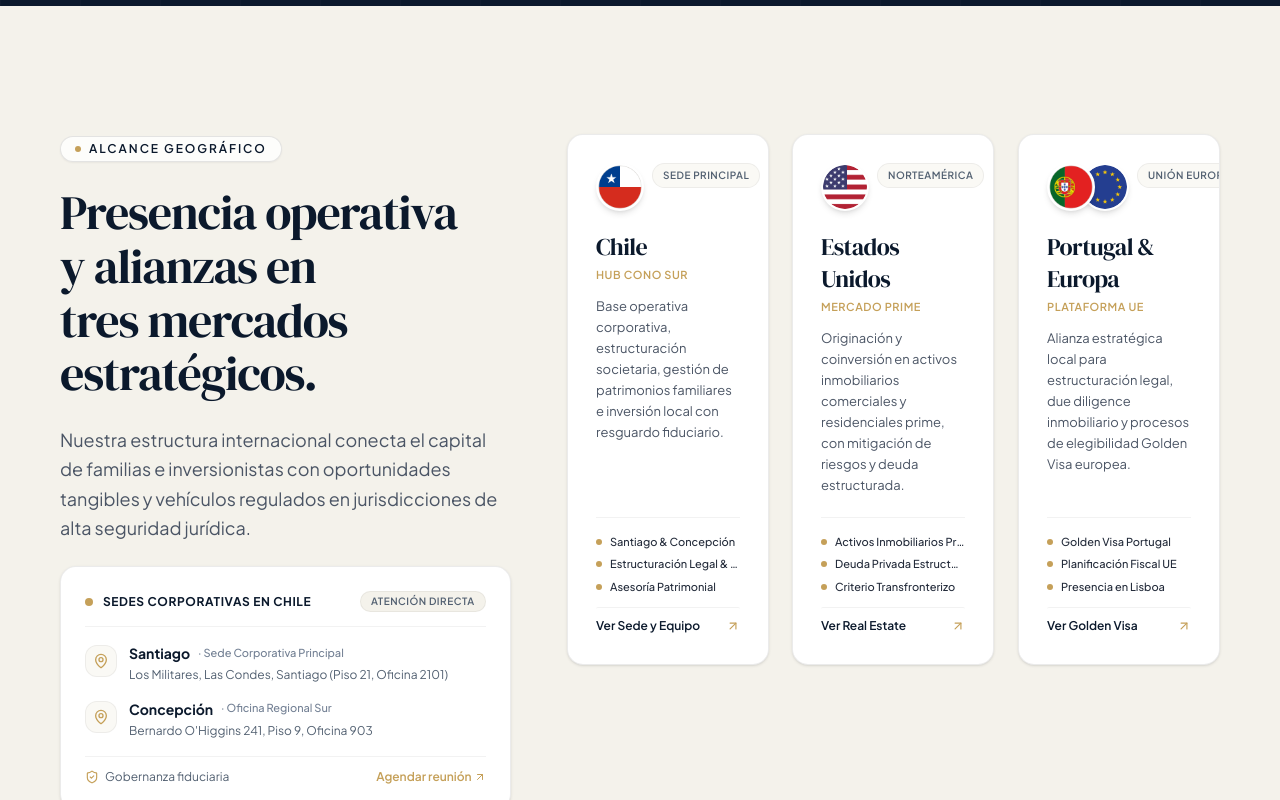
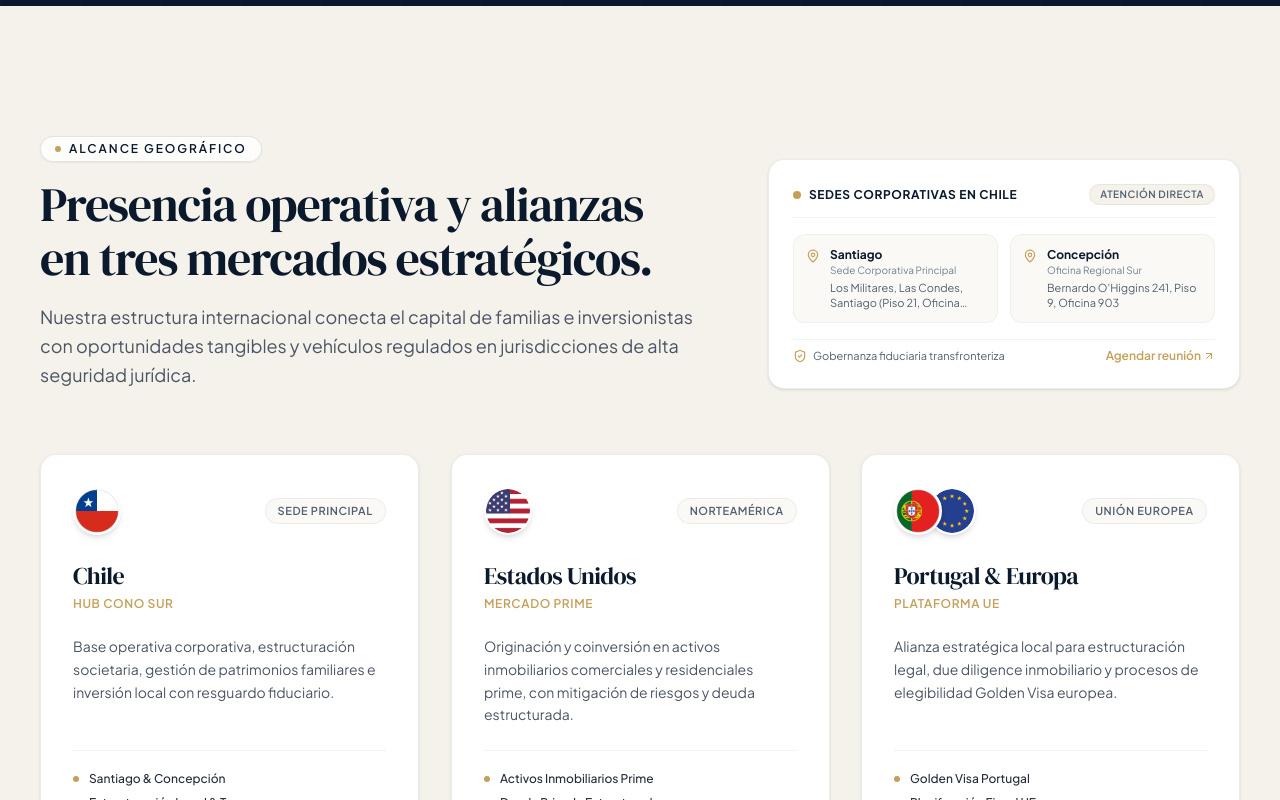
Before and after one commit to leonvonlarkether/nordseecapital, a Next.js app: page / in a window 1280 px wide. Shown: the part 4700-5500 px from the top of the page. Built offline with nearby package versions, Linux system fonts and the light colour scheme.

Commit message:
feat: add HomeInternationalPresence component for geographic reach section

```diff
--- a/src/components/home/HomeInternationalPresence.tsx
+++ b/src/components/home/HomeInternationalPresence.tsx
@@ -6,28 +6,29 @@ import { Badge } from "../ui/Badge";
 import { ScrollReveal } from "../ui/ScrollReveal";
 import { siteConfig } from "@/content/site";
 import { MapPin, ArrowUpRight, ShieldCheck } from "lucide-react";
-
 export function HomeInternationalPresence() {
   return (
-    <section className="py-24 sm:py-32 bg-[#F4F2EB] border-b border-black/5">
-      <Container>
-        <div className="grid grid-cols-1 lg:grid-cols-12 gap-12 lg:gap-14 items-start">
-          {/* Columna Izquierda: Introducción y Sedes Corporativas */}
-          <ScrollReveal direction="left" delay={50} className="lg:col-span-5 space-y-6">
+    <section className="py-24 sm:py-32 bg-[#F4F2EB] border-b border-black/5" id="alcance-geografico">
+      <Container size="wide">
+        {/* 1. Cabecera Editorial Superior + Ficha Institucional de Sedes en Chile */}
+        <div className="grid grid-cols-1 lg:grid-cols-12 gap-8 lg:gap-12 items-end mb-14 sm:mb-16">
+          <ScrollReveal direction="left" delay={50} className="lg:col-span-7 space-y-4">
             <Badge variant="light">Alcance Geográfico</Badge>
             <h2 className="font-serif text-3xl sm:text-4xl md:text-5xl text-[#0B192C] font-normal tracking-tight leading-[1.12] text-balance">
               Presencia operativa y alianzas en tres mercados estratégicos.
             </h2>
-            <p className="text-base sm:text-lg text-[#4B5565] leading-relaxed font-normal">
+            <p className="text-base sm:text-lg text-[#4B5565] leading-relaxed max-w-2xl font-normal">
               Nuestra estructura internacional conecta el capital de familias e
               inversionistas con oportunidades tangibles y vehículos regulados en
               jurisdicciones de alta seguridad jurídica.
             </p>
+          </ScrollReveal>
 
-            {/* Ficha institucional de sedes corporativas en Chile */}
-            <div className="p-6 bg-white rounded-2xl border border-black/8 shadow-sm space-y-4 relative overflow-hidden">
-              <div className="flex items-center justify-between border-b border-black/5 pb-3.5">
-                <div className="flex items-center gap-2.5">
+          {/* Ficha de Sedes Corporativas en Chile */}
+          <ScrollReveal direction="right" delay={100} className="lg:col-span-5">
+            <div className="p-6 bg-white rounded-2xl border border-black/8 shadow-sm space-y-4">
+              <div className="flex items-center justify-between border-b border-black/5 pb-3">
+                <div className="flex items-center gap-2">
                   <span className="w-2 h-2 rounded-full bg-[#C5A059]" aria-hidden="true" />
                   <span className="text-xs font-bold uppercase tracking-wider text-[#0B192C]">
                     Sedes Corporativas en Chile
@@ -38,22 +39,21 @@ export function HomeInternationalPresence() {
                 </span>
               </div>
 
-              <div className="space-y-3.5">
+              <div className="grid grid-cols-1 sm:grid-cols-2 gap-3">
                 {siteConfig.offices.map((office) => (
-                  <div key={office.city} className="flex items-start gap-3 group">
-                    <div className="w-8 h-8 rounded-xl bg-[#FAF9F5] border border-black/5 text-[#C5A059] flex items-center justify-center shrink-0 mt-0.5 group-hover:bg-[#0B192C] group-hover:text-white transition-colors duration-200">
-                      <MapPin className="w-4 h-4" aria-hidden="true" />
+                  <div
+                    key={office.city}
+                    className="flex items-start gap-2.5 p-3 rounded-xl bg-[#FAF9F5] border border-black/4"
+                  >
+                    <MapPin className="w-3.5 h-3.5 text-[#C5A059] shrink-0 mt-0.5" aria-hidden="true" />
+                    <div className="min-w-0">
+                      <div className="text-xs font-bold text-[#0B192C]">
+                        {office.city}
                       </div>
-                    <div className="min-w-0 flex-1">
-                      <div className="flex items-center gap-2">
-                        <span className="text-sm font-bold text-[#0B192C]">
-                          {office.city}
-                        </span>
-                        <span className="text-[11px] text-[#738094] font-medium">
-                          · {office.role}
-                        </span>
+                      <div className="text-[10px] text-[#738094] truncate">
+                        {office.role}
                       </div>
-                      <p className="text-xs text-[#526071] mt-0.5 leading-relaxed">
+                      <p className="text-[11px] text-[#526071] mt-0.5 leading-snug line-clamp-2">
                         {office.address}
                       </p>
                     </div>
@@ -61,37 +61,38 @@ export function HomeInternationalPresence() {
                 ))}
               </div>
 
-              <div className="pt-3 border-t border-black/5 flex items-center justify-between text-xs text-[#526071]">
-                <span className="flex items-center gap-1.5">
+              <div className="pt-2 border-t border-black/5 flex items-center justify-between text-xs text-[#526071]">
+                <span className="flex items-center gap-1.5 text-[11px]">
                   <ShieldCheck className="w-3.5 h-3.5 text-[#C5A059]" aria-hidden="true" />
-                  Gobernanza fiduciaria
+                  Gobernanza fiduciaria transfronteriza
                 </span>
                 <Link
                   href="/contacto"
-                  className="text-[#C5A059] hover:underline font-semibold inline-flex items-center gap-0.5"
+                  className="text-[#C5A059] hover:underline font-semibold text-xs inline-flex items-center gap-0.5 focus-visible:ring-1 focus-visible:ring-[#C5A059] rounded-xs"
                 >
                   Agendar reunión <ArrowUpRight className="w-3 h-3" aria-hidden="true" />
                 </Link>
               </div>
             </div>
           </ScrollReveal>
+        </div>
 
-          {/* Columna Derecha: Tarjetas de Mercados con Banderas Circulares Oficiales */}
-          <div className="lg:col-span-7 grid grid-cols-1 md:grid-cols-3 gap-5 lg:gap-6">
+        {/* 2. Grilla Principal de los 3 Mercados Internacionales (Ancho Completo, Alineación Impecable) */}
+        <div className="grid grid-cols-1 md:grid-cols-3 gap-6 lg:gap-8 items-stretch">
           {siteConfig.internationalReach.map((item, index) => (
             <ScrollReveal
               key={item.region}
               delay={index * 120}
               direction="up"
-                className="h-full"
+              className="h-full flex"
             >
-                <div className="bg-white rounded-2xl p-6 sm:p-7 border border-black/8 shadow-sm hover:shadow-xl hover:border-[#C5A059]/40 hover:-translate-y-1.5 transition-all duration-300 flex flex-col justify-between h-full group relative overflow-hidden">
-                  {/* Acento superior sutil al hacer hover */}
+              <div className="bg-white rounded-2xl p-7 sm:p-8 border border-black/8 shadow-sm hover:shadow-xl hover:border-[#C5A059]/40 hover:-translate-y-1.5 transition-all duration-300 flex flex-col justify-between w-full group relative overflow-hidden">
+                {/* Acento dorado superior en hover */}
                 <div className="absolute top-0 left-0 right-0 h-1 bg-gradient-to-r from-transparent via-[#C5A059] to-transparent opacity-0 group-hover:opacity-100 transition-opacity duration-300" />
 
                 <div>
-                    {/* Cabecera de tarjeta: Banderas circulares + Tag de jurisdicción */}
-                    <div className="flex items-start justify-between gap-2 mb-5">
+                  {/* Cabecera de la tarjeta: Banderas circulares + Badge de jurisdicción con amplio espacio */}
+                  <div className="flex items-center justify-between gap-3 mb-6">
                     <div className="flex items-center">
                       {item.flags && item.flags.length > 1 ? (
                         <div className="flex items-center -space-x-3.5">
@@ -128,46 +129,47 @@ export function HomeInternationalPresence() {
                     </div>
 
                     {item.badge && (
-                        <span className="text-[10px] font-semibold uppercase tracking-wider text-[#526071] px-2.5 py-1 rounded-full bg-[#FAF9F5] border border-black/5 whitespace-nowrap">
+                      <span className="text-[11px] font-semibold uppercase tracking-wider text-[#526071] px-3 py-1 rounded-full bg-[#FAF9F5] border border-black/5 shrink-0">
                         {item.badge}
                       </span>
                     )}
                   </div>
 
-                    {/* Nombre del mercado y sub-región */}
-                    <h3 className="font-serif text-xl sm:text-2xl text-[#0B192C] font-normal tracking-tight group-hover:text-[#C5A059] transition-colors mb-1">
+                  {/* Título de Región y Subtítulo: Altura garantizada para alineación vertical perfecta */}
+                  <div className="min-h-[4rem] flex flex-col justify-start mb-3">
+                    <h3 className="font-serif text-2xl text-[#0B192C] font-normal tracking-tight group-hover:text-[#C5A059] transition-colors leading-snug">
                       {item.region}
                     </h3>
-
                     {item.subregion && (
-                      <span className="text-[11px] font-semibold uppercase tracking-wider text-[#C5A059] block mb-3">
+                      <span className="text-xs font-semibold uppercase tracking-wider text-[#C5A059] mt-1 block">
                         {item.subregion}
                       </span>
                     )}
+                  </div>
 
-                    {/* Descripción */}
-                    <p className="text-xs sm:text-[13px] text-[#4B5565] leading-relaxed mb-5">
+                  {/* Descripción: Altura controlada para emparejar listas de viñetas */}
+                  <p className="text-sm text-[#4B5565] leading-relaxed mb-6 min-h-[4.75rem]">
                     {item.description}
                   </p>
                 </div>
 
-                  {/* Bloque inferior: Puntos clave y enlace de acción */}
-                  <div className="pt-4 border-t border-black/5 mt-auto space-y-3">
+                {/* Bloque Inferior: Capacidades clave y enlace de acción con anclaje alineado */}
+                <div className="pt-5 border-t border-black/5 mt-auto space-y-4">
                   {item.highlights && item.highlights.length > 0 && (
                     <ul
-                        className="space-y-1.5"
+                      className="space-y-2"
                       aria-label={`Capacidades en ${item.region}`}
                     >
                       {item.highlights.map((highlight) => (
                         <li
                           key={highlight}
-                            className="flex items-center gap-2 text-[11px] text-[#232B3A] font-medium"
+                          className="flex items-center gap-2.5 text-xs text-[#232B3A] font-medium"
                         >
                           <span
                             className="w-1.5 h-1.5 rounded-full bg-[#C5A059] shrink-0"
                             aria-hidden="true"
                           />
-                            <span className="truncate">{highlight}</span>
+                          <span>{highlight}</span>
                         </li>
                       ))}
                     </ul>
@@ -176,7 +178,7 @@ export function HomeInternationalPresence() {
                   {item.href && (
                     <Link
                       href={item.href}
-                        className="inline-flex items-center gap-1 text-xs font-semibold text-[#0B192C] group-hover:text-[#C5A059] transition-colors pt-2.5 border-t border-black/5 w-full justify-between focus-visible:ring-1 focus-visible:ring-[#C5A059] rounded-xs"
+                      className="inline-flex items-center gap-1 text-xs font-semibold text-[#0B192C] group-hover:text-[#C5A059] transition-colors pt-3 border-t border-black/5 w-full justify-between focus-visible:ring-1 focus-visible:ring-[#C5A059] rounded-xs"
                     >
                       <span>{item.ctaText}</span>
                       <ArrowUpRight
@@ -190,7 +192,6 @@ export function HomeInternationalPresence() {
             </ScrollReveal>
           ))}
         </div>
-        </div>
       </Container>
     </section>
   );
```
Lines whose indentation alone changed are shown as unchanged.
